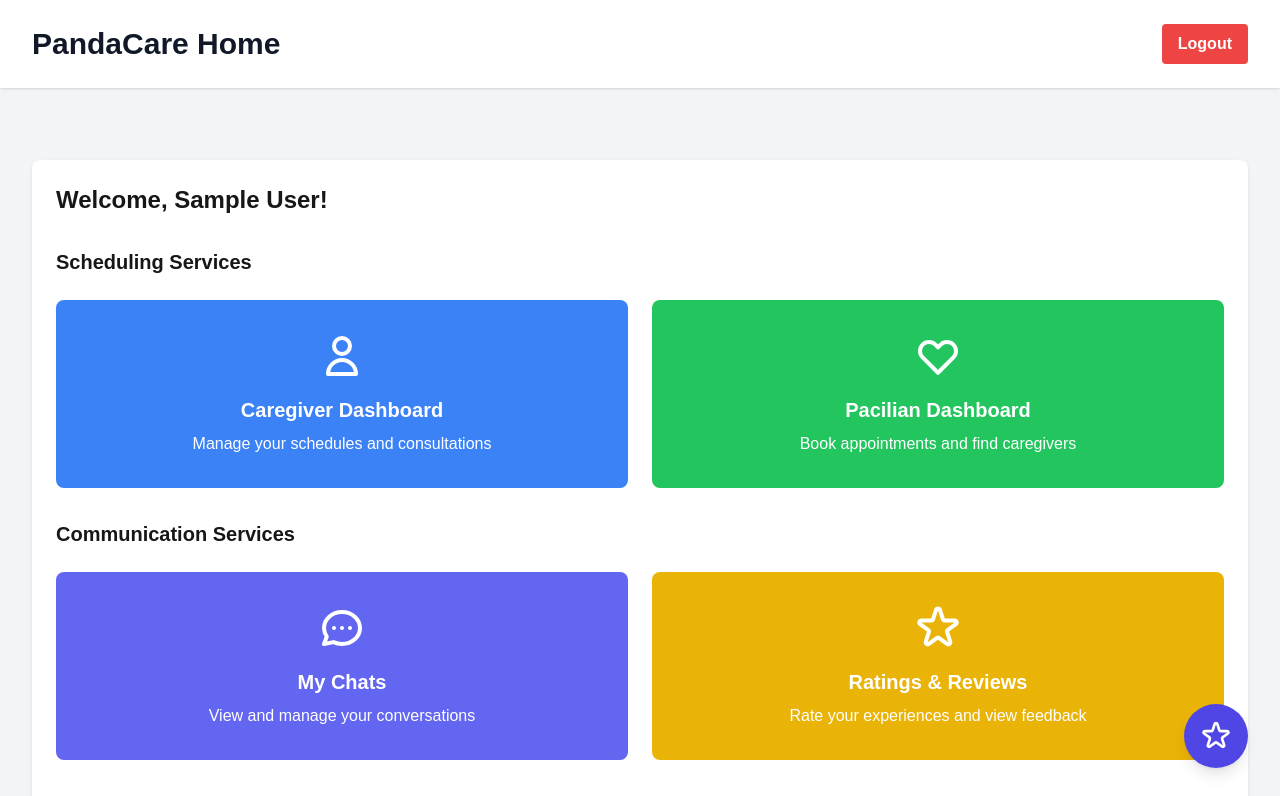
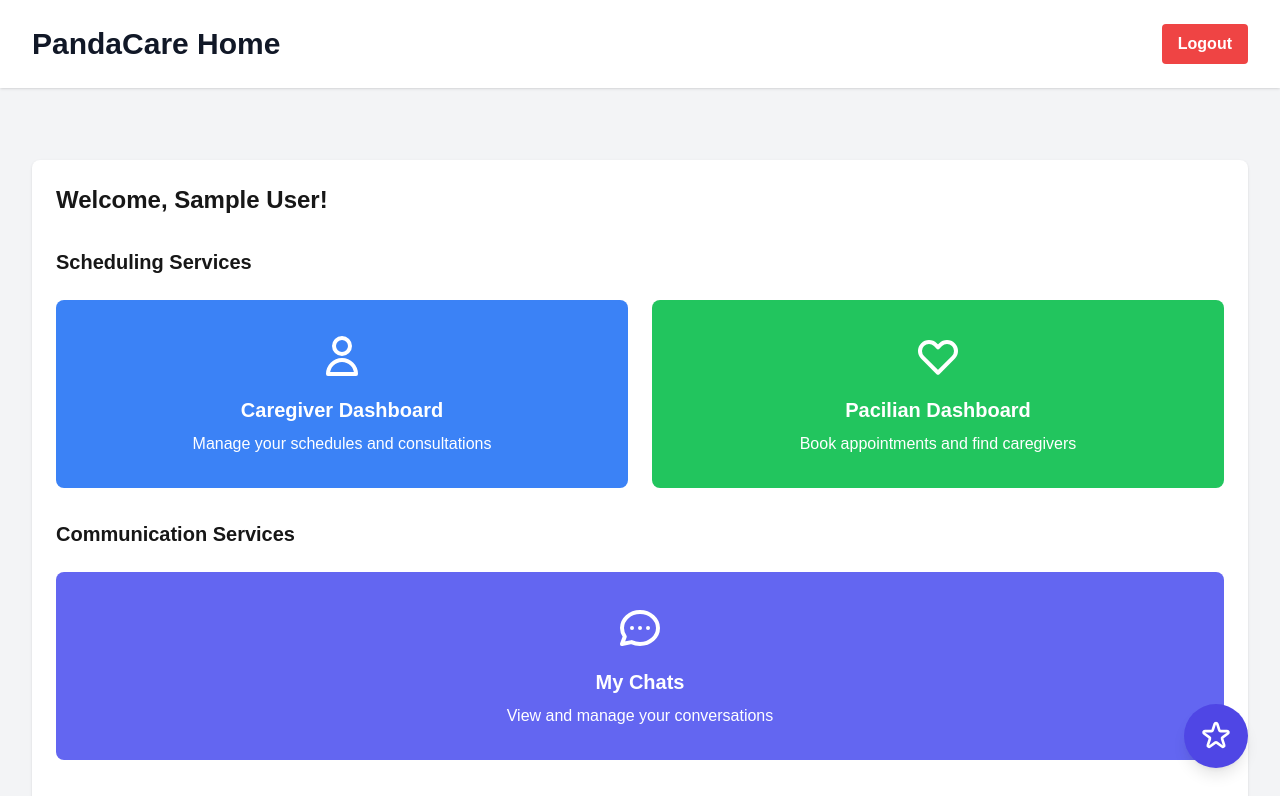
Before and after one commit to B14-AdvancedProgramming-2025/PandaCare-FrontEnd, a Next.js app: page / in a window 1280 px wide. Shown: the top 796 px of the page. Built offline with nearby package versions, Linux system fonts and the light colour scheme; sample sign-in values are in the browser's storage.

Commit message:
Refactor Home component layout and clean up code
- Removed unused ratings link from the communication services section.
- Adjusted grid layout for communication services to a single column.
- Cleaned up whitespace in various sections for improved code readability.

```diff
--- a/app/page.js
+++ b/app/page.js
@@ -203,7 +203,7 @@
             {/* Communication Services Buttons */}
             <div className="mt-8">
               <h3 className="text-xl font-semibold mb-6">Communication Services</h3>
-              <div className="grid grid-cols-1 md:grid-cols-2 gap-6 mb-8">
+              <div className="grid grid-cols-1 md:grid-cols-1 gap-6 mb-8">
                 <Link href="/chats" className="block">
                   <div className="bg-indigo-500 hover:bg-indigo-600 text-white rounded-lg p-8 text-center transition-colors duration-200">
                     <svg xmlns="http://www.w3.org/2000/svg" className="h-12 w-12 mx-auto mb-4" fill="none" viewBox="0 0 24 24" stroke="currentColor">
@@ -211,16 +211,6 @@
                     </svg>
                     <h4 className="text-xl font-bold">My Chats</h4>
                     <p className="mt-2">View and manage your conversations</p>
-                  </div>
-                </Link>
-
-                <Link href="/rating" className="block">
-                  <div className="bg-yellow-500 hover:bg-yellow-600 text-white rounded-lg p-8 text-center transition-colors duration-200">
-                    <svg xmlns="http://www.w3.org/2000/svg" className="h-12 w-12 mx-auto mb-4" fill="none" viewBox="0 0 24 24" stroke="currentColor">
-                      <path strokeLinecap="round" strokeLinejoin="round" strokeWidth={2} d="M11.049 2.927c.3-.921 1.603-.921 1.902 0l1.519 4.674a1 1 0 00.95.69h4.915c.969 0 1.371 1.24.588 1.81l-3.976 2.888a1 1 0 00-.363 1.118l1.518 4.674c.3.922-.755 1.688-1.538 1.118l-3.976-2.888a1 1 0 00-1.176 0l-3.976 2.888c-.783.57-1.838-.197-1.538-1.118l1.518-4.674a1 1 0 00-.363-1.118l-3.976-2.888c-.784-.57-.38-1.81.588-1.81h4.914a1 1 0 00.951-.69l1.519-4.674z" />
-                    </svg>
-                    <h4 className="text-xl font-bold">Ratings & Reviews</h4>
-                    <p className="mt-2">Rate your experiences and view feedback</p>
                   </div>
                 </Link>
               </div>
```
